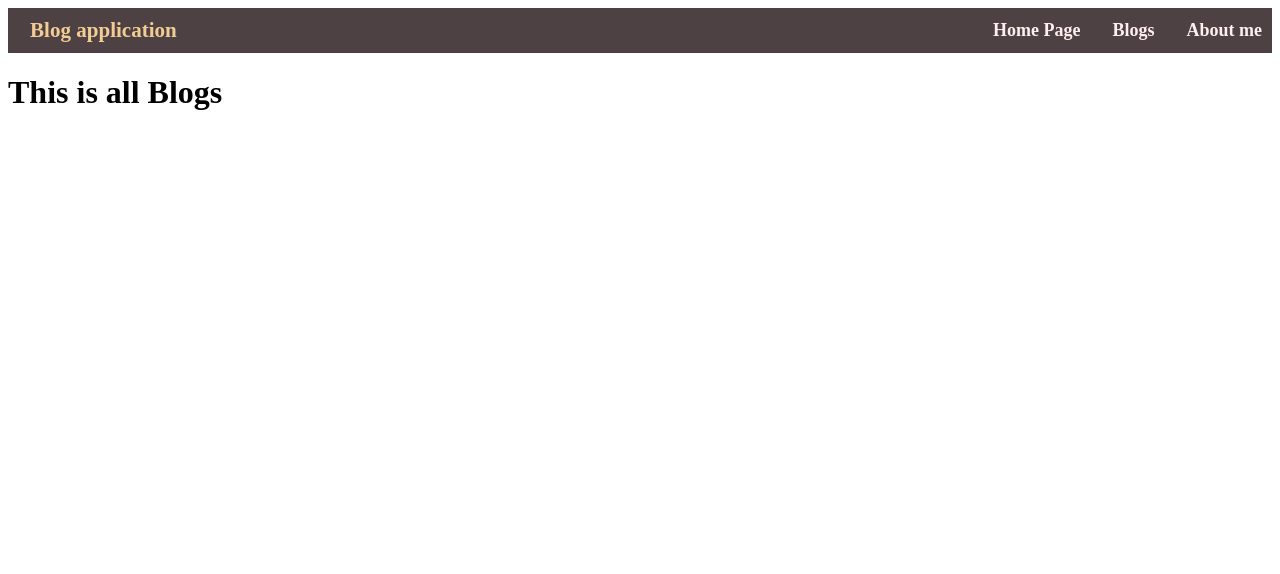
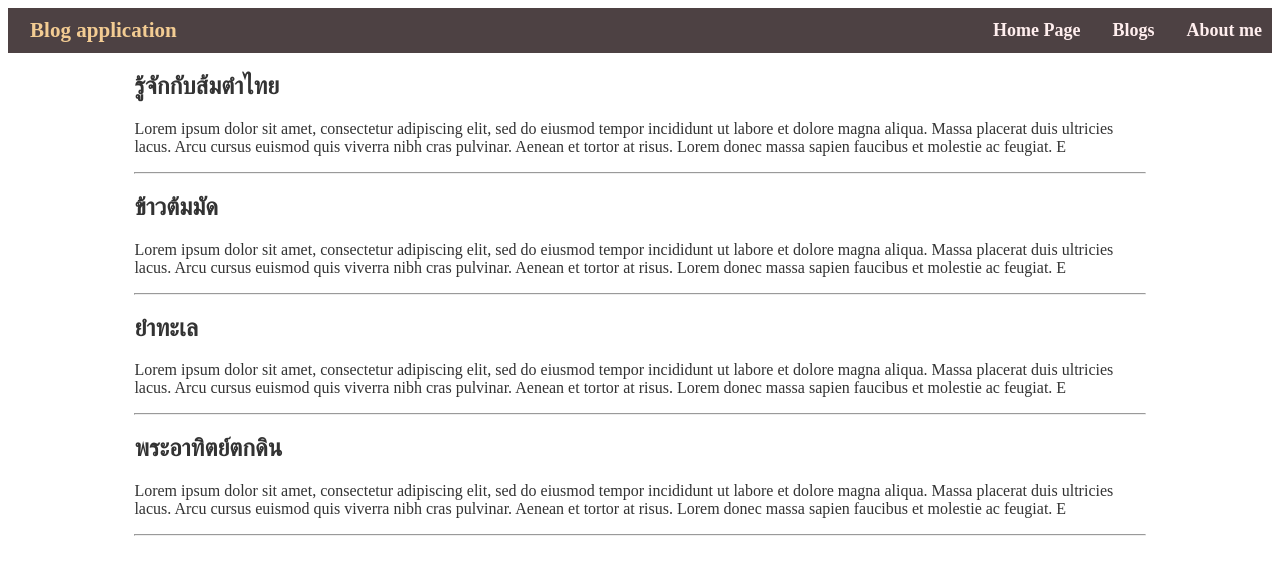
Before and after one commit to BbreeSwn/swn-blogs-application, a React (Create React App) app: page /blogs in a window 1280 px wide. Shown: the top 574 px of the page. Built offline with nearby package versions, Linux system fonts and the light colour scheme.

Commit message:
feat : get blog data

```diff
--- a/src/App.js
+++ b/src/App.js
@@ -1,6 +1,3 @@
-import About from "./components/About";
-import Blogs from "./components/Blogs";
-import Home from "./components/Home";
 import Routes from "./routes/Routes";
 
 function App() {
--- /dev/null
+++ b/src/components/Blogs.css
@@ -0,0 +1,8 @@
+.blogs-container{
+    width: 80%;
+    max-width: 1140px;
+    margin: 0 auto;
+}
+.card {
+    color: #333;
+}
--- a/src/components/Blogs.js
+++ b/src/components/Blogs.js
@@ -1,8 +1,19 @@
+import blogs from "../data/blogs"
+import "./Blogs.css"
 
 export default function Blogs() {
   return (
-    <div>
-        <h1>This is all Blogs</h1>
+    <div className="blogs-container">
+        <article>
+          {blogs.map((item)=>(
+            <div className="card" key={item.id}>
+              <h2>{item.title}</h2>
+              <p>{item.content.substring(0,300)}</p>
+              <hr/>
+            </div>
+          ))}
+        </article>
+
     </div>
   )
 }
--- /dev/null
+++ b/src/data/blogs.js
@@ -0,0 +1,31 @@
+const blogs=[
+    {
+        id:1,
+        title:"รู้จักกับส้มตำไทย",
+        image_url:"https://cdn.pixabay.com/photo/2016/10/25/13/28/papaya-salad-1768888_960_720.jpg",
+        content:"Lorem ipsum dolor sit amet, consectetur adipiscing elit, sed do eiusmod tempor incididunt ut labore et dolore magna aliqua. Massa placerat duis ultricies lacus. Arcu cursus euismod quis viverra nibh cras pulvinar. Aenean et tortor at risus. Lorem donec massa sapien faucibus et molestie ac feugiat. Elit at imperdiet dui accumsan sit amet. Imperdiet dui accumsan sit amet nulla facilisi morbi tempus iaculis. Est placerat in egestas erat imperdiet sed euismod nisi. Ornare arcu dui vivamus arcu felis bibendum ut tristique et. Neque convallis a cras semper auctor. Sapien nec sagittis aliquam malesuada bibendum. Scelerisque mauris pellentesque pulvinar pellentesque habitant. Et malesuada fames ac turpis egestas integer eget aliquet.",
+        author:"ก้องรักสยาม"
+    },
+    {
+        id:2,
+        title:"ข้าวต้มมัด",
+        image_url:"https://cdn.pixabay.com/photo/2017/06/06/09/27/bananas-with-sticky-rice-2376740_960_720.jpg",
+        content:"Lorem ipsum dolor sit amet, consectetur adipiscing elit, sed do eiusmod tempor incididunt ut labore et dolore magna aliqua. Massa placerat duis ultricies lacus. Arcu cursus euismod quis viverra nibh cras pulvinar. Aenean et tortor at risus. Lorem donec massa sapien faucibus et molestie ac feugiat. Elit at imperdiet dui accumsan sit amet. Imperdiet dui accumsan sit amet nulla facilisi morbi tempus iaculis. Est placerat in egestas erat imperdiet sed euismod nisi. Ornare arcu dui vivamus arcu felis bibendum ut tristique et. Neque convallis a cras semper auctor. Sapien nec sagittis aliquam malesuada bibendum. Scelerisque mauris pellentesque pulvinar pellentesque habitant. Et malesuada fames ac turpis egestas integer eget aliquet.",
+        author:"โจโจ้"
+    },
+    {
+        id:3,
+        title:"ยำทะเล",
+        image_url:"https://cdn.pixabay.com/photo/2019/09/15/08/06/thaifood-4477570_960_720.jpg",
+        content:"Lorem ipsum dolor sit amet, consectetur adipiscing elit, sed do eiusmod tempor incididunt ut labore et dolore magna aliqua. Massa placerat duis ultricies lacus. Arcu cursus euismod quis viverra nibh cras pulvinar. Aenean et tortor at risus. Lorem donec massa sapien faucibus et molestie ac feugiat. Elit at imperdiet dui accumsan sit amet. Imperdiet dui accumsan sit amet nulla facilisi morbi tempus iaculis. Est placerat in egestas erat imperdiet sed euismod nisi. Ornare arcu dui vivamus arcu felis bibendum ut tristique et. Neque convallis a cras semper auctor. Sapien nec sagittis aliquam malesuada bibendum. Scelerisque mauris pellentesque pulvinar pellentesque habitant. Et malesuada fames ac turpis egestas integer eget aliquet.",
+        author:"ก้องรักสยาม"
+    },
+    {
+        id:4,
+        title:"พระอาทิตย์ตกดิน",
+        image_url:"https://cdn.pixabay.com/photo/2016/11/23/15/14/beach-1853442_960_720.jpg",
+        content:"Lorem ipsum dolor sit amet, consectetur adipiscing elit, sed do eiusmod tempor incididunt ut labore et dolore magna aliqua. Massa placerat duis ultricies lacus. Arcu cursus euismod quis viverra nibh cras pulvinar. Aenean et tortor at risus. Lorem donec massa sapien faucibus et molestie ac feugiat. Elit at imperdiet dui accumsan sit amet. Imperdiet dui accumsan sit amet nulla facilisi morbi tempus iaculis. Est placerat in egestas erat imperdiet sed euismod nisi. Ornare arcu dui vivamus arcu felis bibendum ut tristique et. Neque convallis a cras semper auctor. Sapien nec sagittis aliquam malesuada bibendum. Scelerisque mauris pellentesque pulvinar pellentesque habitant. Et malesuada fames ac turpis egestas integer eget aliquet.",
+        author:"นักเขียนอิสระ"
+    }
+]
+export default blogs;
```
